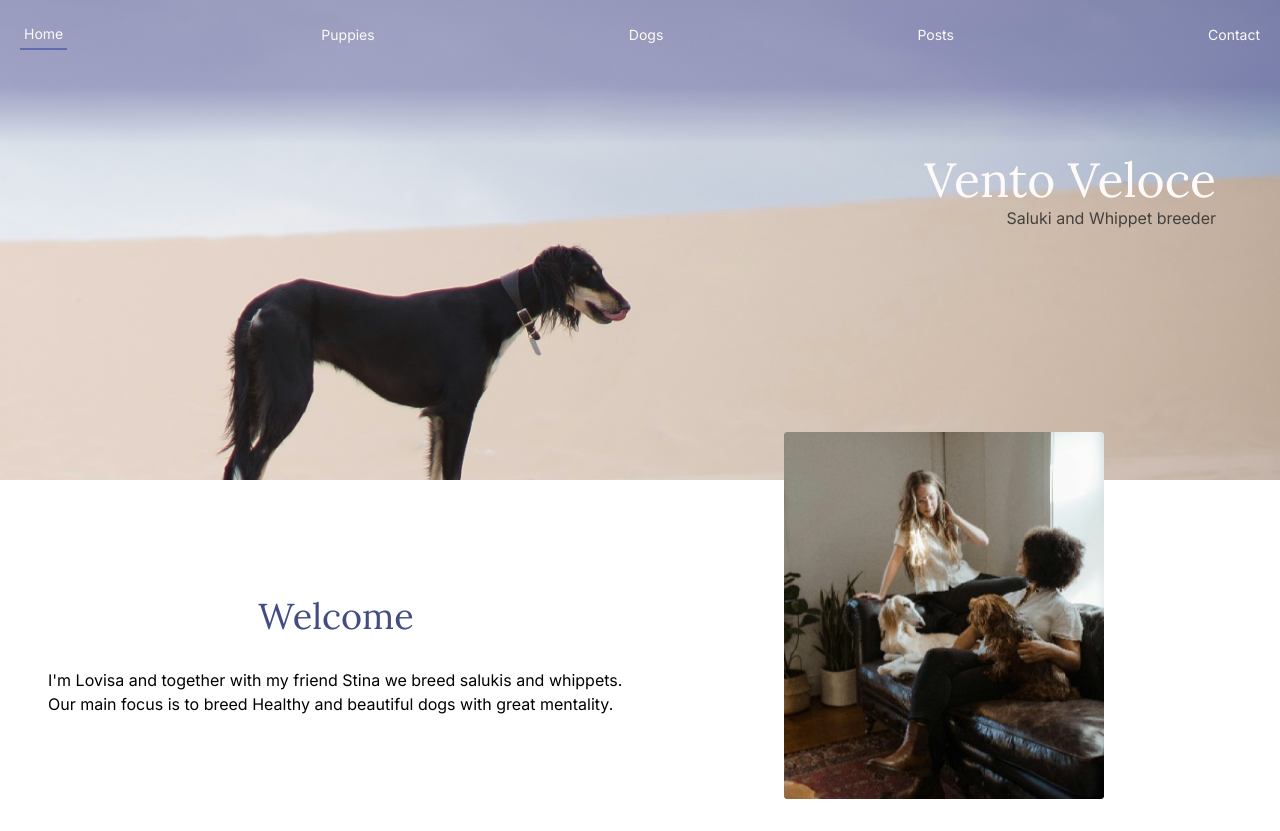
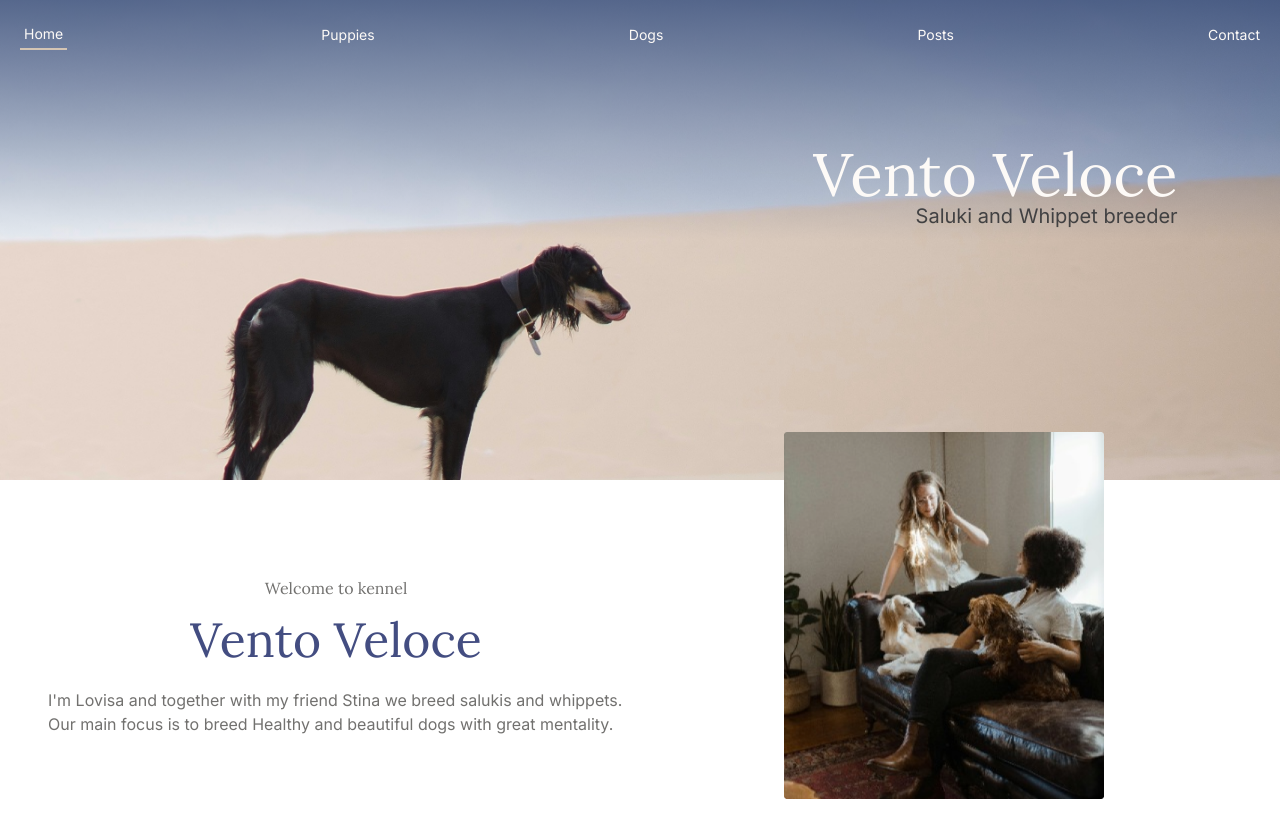
Before and after one commit to SVMaxica/salukikennel, a React (Vite) app: page / in a window 1280 px wide. Built offline with nearby package versions, Linux system fonts and the light colour scheme.

Commit message:
Home component

```diff
--- a/src/App.css
+++ b/src/App.css
@@ -8,67 +8,8 @@
   flex-direction: column;
 }
 
-.hero-container {
-  width: 100%;
-  height: 60vh;
-  position: relative;
-  top: 0;
-  left: 0;
-  z-index: 0;
-  overflow: hidden;
-}
-
-.hero-image {
-  width: 100%;
-  height: 100%;
-  object-fit: cover;
-  position: absolute;
-  top: 0;
-  left: 0;
-}
-
-.hero-text-container {
-  /* position: absolute; */
-  /* top: ;
-  right: 10%; */
-  /* text-align: right; */
-  z-index: 2;
-}
-
-.hero-overlay {
-  position: absolute;
-  top: 0;
-  left: 0;
-  width: 100%;
-  height: 30%;
-  background: linear-gradient(to bottom, rgba(40, 31, 121, 0.292) 60%, transparent 100%);
-  z-index: 1;
-}
-
-.hero-text {
-  position: absolute;
-  top: 30%;
-  right: 5%;
-  width: 300px;
-  height: 60px;
-  font-size: 3rem;
-  text-align: right;
-  z-index: 2;
-}
-
-.hero-subtext {
-  position: absolute;
-  top: 43%;
-  right: 5%;
-  width: 300px;
-  height: 40px;
-  font-size: 1rem;
-  text-align: right;
-  z-index: 2;
-}
-
 nav.md\:fixed.md\:bg-transparent {
   height: 40px;
-  z-index: 10; /* Ensure it is above the hero image */
+  z-index: 10;
   width: 100%;
 }
--- a/src/components/Hero.tsx
+++ b/src/components/Hero.tsx
@@ -1,13 +1,18 @@
 import heroImage from '../assets/images/heroimage.jpg';
+
+
+
 
 const Hero = () => {
   return (
-    <div className="hero-container">
-      <div className="hero-overlay"></div>
-      <img src={heroImage} alt="Image of a saluki in the desert" className="hero-image" />
-      <div className="hero-text-container">
-        <h1 className="hero-text font-lora text-baby-powder">Vento Veloce</h1>
-        <h4 className="hero-subtext font-inter text-charcoal">Saluki and Whippet breeder</h4>
+    <div className="relative w-full h-[60vh] overflow-hidden z-0">
+      <div className="hero-overlay absolute top-0 left-0 w-full h-1/2 bg-gradient-to-b from-[rgba(40,62,109,0.71)] to-transparent z-20"></div>
+      <img src={heroImage} alt="Image of a saluki in the desert" className="absolute top-0 left-0 w-full h-full object-cover" />
+      <div className="absolute top-[33%] md:top-[30%]  right-[5%] md:right-[8%] w-[400px] h-[60px] text-right z-30">
+        <h1 className="text-5xl md:text-6xl font-lora text-baby-powder">Vento Veloce</h1>
+      </div>
+      <div className="absolute top-[43%] md:top-[42%] right-[5%] md:right-[8%] w-[300px] h-[40px] text-right z-2">
+        <h4 className="text-base md:text-xl font-inter text-charcoal">Saluki and Whippet breeder</h4>
       </div>
     </div>
   );
--- a/src/components/Navbar.tsx
+++ b/src/components/Navbar.tsx
@@ -47,7 +47,7 @@ const Navbar = () => {
         <NavLink
           to="/"
           className={({ isActive }) =>
-            `flex flex-col items-center md:flex-row ${isActive ? 'border-t-4 md:border-t-0 md:border-b-2 border-wild-blue-yonder p-1 md:rounded-none' : ''}`
+            `flex flex-col items-center md:flex-row ${isActive ? 'border-t-4 md:border-t-0 md:border-b-2 border-wild-blue-yonder md:border-almond p-1 md:rounded-none' : ''}`
           }
         >
           <img src={homeIcon} alt="Home" className="h-6 w-6 md:hidden" />
@@ -56,7 +56,7 @@ const Navbar = () => {
         <NavLink
           to="/puppies"
           className={({ isActive }) =>
-            `flex flex-col items-center md:flex-row ${isActive ? 'border-t-4 md:border-t-0 md:border-b-2 border-wild-blue-yonder p-1 md:rounded-none' : ''}`
+            `flex flex-col items-center md:flex-row ${isActive ? 'border-t-4 md:border-t-0 md:border-b-2 border-wild-blue-yonder md:border-almond p-1 md:rounded-none' : ''}`
           }
         >
           <img src={puppiesIcon} alt="Puppies" className="h-6 w-6 md:hidden" />
@@ -65,7 +65,7 @@ const Navbar = () => {
         <NavLink
           to="/dogs"
           className={({ isActive }) =>
-            `flex flex-col items-center md:flex-row ${isActive ? 'border-t-4 md:border-t-0 md:border-b-2 border-wild-blue-yonder p-1 md:rounded-none' : ''}`
+            `flex flex-col items-center md:flex-row ${isActive ? 'border-t-4 md:border-t-0 md:border-b-2 border-wild-blue-yonder md:border-almond p-1 md:rounded-none' : ''}`
           }
         >
           <img src={dogsIcon} alt="Dogs" className="h-6 w-6 md:hidden" />
@@ -74,7 +74,7 @@ const Navbar = () => {
         <NavLink
           to="/posts"
           className={({ isActive }) =>
-            `flex flex-col items-center md:flex-row ${isActive ? 'border-t-4 md:border-t-0 md:border-b-2 border-wild-blue-yonder p-1 md:rounded-none' : ''}`
+            `flex flex-col items-center md:flex-row ${isActive ? 'border-t-4 md:border-t-0 md:border-b-2 border-wild-blue-yonder md:border-almond p-1 md:rounded-none' : ''}`
           }
         >
           <img src={postsIcon} alt="Posts" className="h-6 w-6 md:hidden" />
@@ -83,7 +83,7 @@ const Navbar = () => {
         <NavLink
           to="/contact"
           className={({ isActive }) =>
-            `flex flex-col items-center md:flex-row ${isActive ? 'border-t-4 md:border-t-0 md:border-b-2 border-wild-blue-yonder p-1 md:rounded-none' : ''}`
+            `flex flex-col items-center md:flex-row ${isActive ? 'border-t-4 md:border-t-0 md:border-b-2 border-wild-blue-yonder md:border-almond p-1 md:rounded-none' : ''}`
           }
         >
           <img src={contactIcon} alt="Contact" className="h-6 w-6 md:hidden" />
--- a/src/pages/Home.tsx
+++ b/src/pages/Home.tsx
@@ -4,9 +4,9 @@ const Home = () => {
   return (
   <div className="home-container flex flex-col md:flex-row items-center justify-between p-4 md:p-8">
       <div className="text-section p-4 md:w-1/2">
-        {/* <h5 className="text-sm font-inter mb-2">Welcome to kennel</h5> */}
-        <h1 className="text-4xl text-liberty font-lora pb-4 mb-4 mt-4">Welcome</h1>
-        <p className="text-base font-inter text-left mt-4 mb-4">
+        <h4 className="text-ms font-lora text-taupe-gray mb-2 pt-4">Welcome to kennel</h4>
+        <h1 className="text-4xl md:text-5xl text-liberty font-lora pb-2 mb-4 mt-4">Vento Veloce</h1>
+        <p className="text-base font-inter text-taupe-gray text-left mt-4 mb-4">
           I'm Lovisa and together with my friend Stina we breed salukis and whippets.
           Our main focus is to breed Healthy and beautiful dogs with great mentality.
         </p>
```
Also changed, not shown: src/data.json (added, +40 -0 lines).
